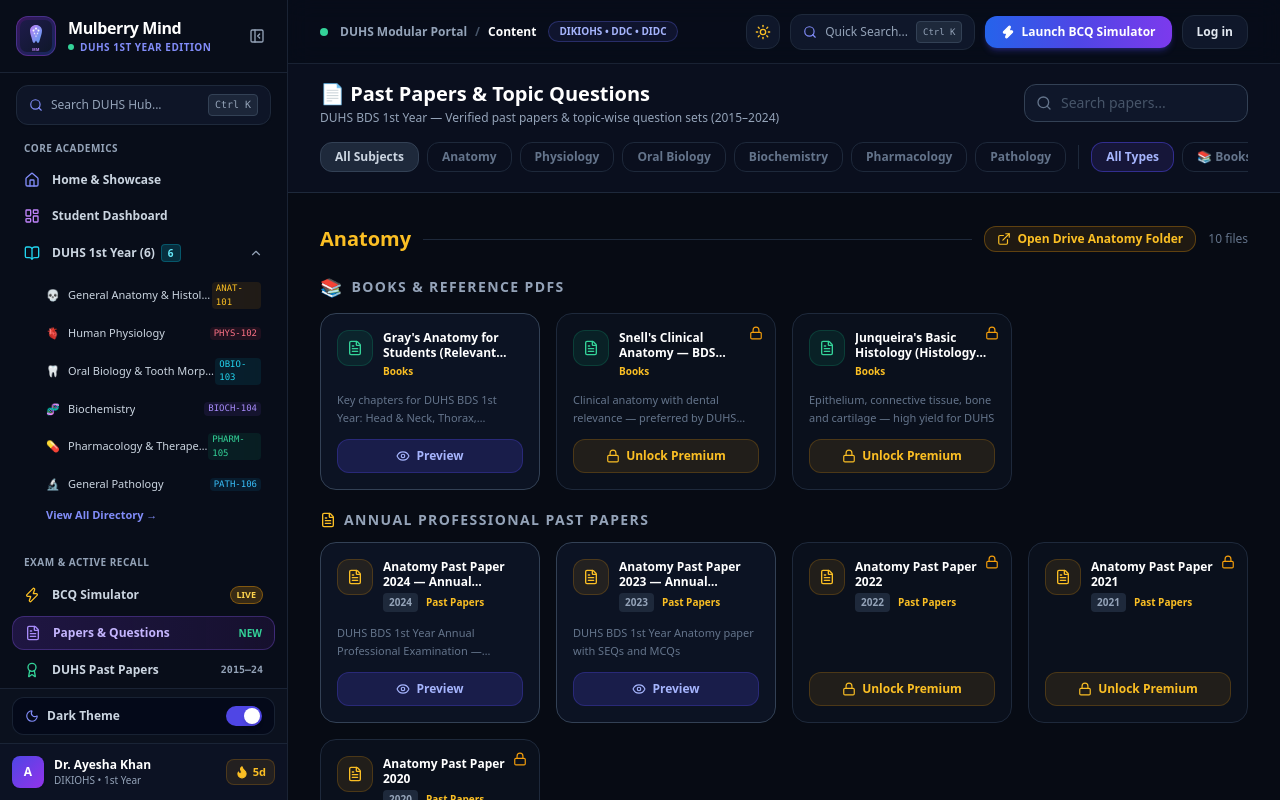
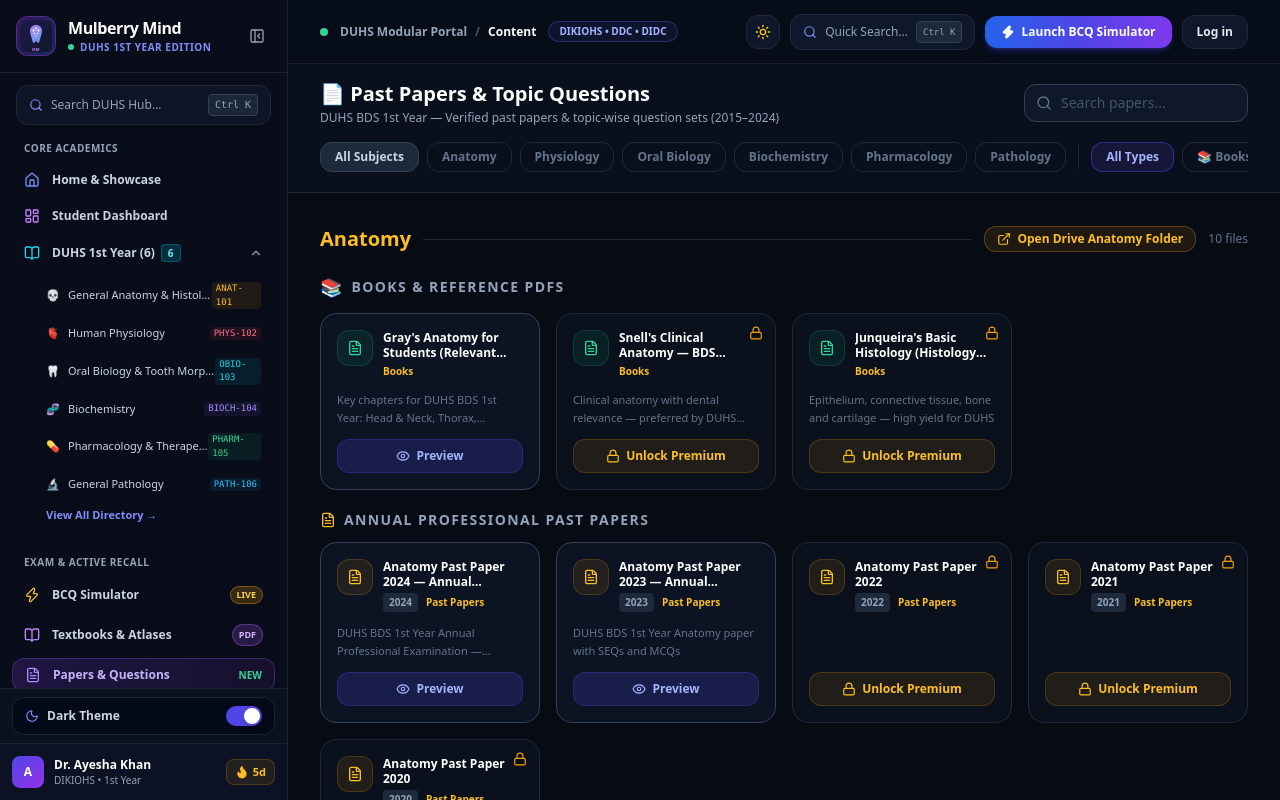
Before and after one commit to mkazkhan28/mulbureymind-, a Next.js app: page /content in a window 1280 px wide. Shown: the top 800 px of the page. Built offline with nearby package versions, Linux system fonts and the light colour scheme.

Commit message:
Add dedicated Textbooks & Digital Atlases library with direct Drive links

```diff
--- a/src/components/AppShell.tsx
+++ b/src/components/AppShell.tsx
@@ -353,6 +353,27 @@ export default function AppShell({ children }: { children: React.ReactNode }) {
               {!sidebarCollapsed && (
                 <span className="text-[9px] font-bold px-1.5 py-0.2 rounded-full bg-amber-500/20 text-amber-300 border border-amber-500/40 animate-pulse">
                   LIVE
+                </span>
+              )}
+            </Link>
+
+            {/* Books & Reference PDFs Library */}
+            <Link
+              href="/books"
+              className={`flex items-center justify-between px-3 py-2 rounded-xl text-xs font-semibold transition group ${
+                isActive("/books")
+                  ? "bg-gradient-to-r from-violet-600/20 to-purple-600/10 text-violet-300 border border-violet-500/30"
+                  : "text-slate-300 hover:text-white hover:bg-slate-800/60"
+              }`}
+              title="Official BDS Textbooks & Atlases"
+            >
+              <div className="flex items-center gap-3">
+                <BookOpen className="w-4 h-4 text-purple-400 shrink-0" />
+                {!sidebarCollapsed && <span>Textbooks &amp; Atlases</span>}
+              </div>
+              {!sidebarCollapsed && (
+                <span className="text-[9px] font-bold px-1.5 py-0.5 rounded-full bg-purple-500/20 text-purple-300 border border-purple-500/40">
+                  PDF
                 </span>
               )}
             </Link>
```
